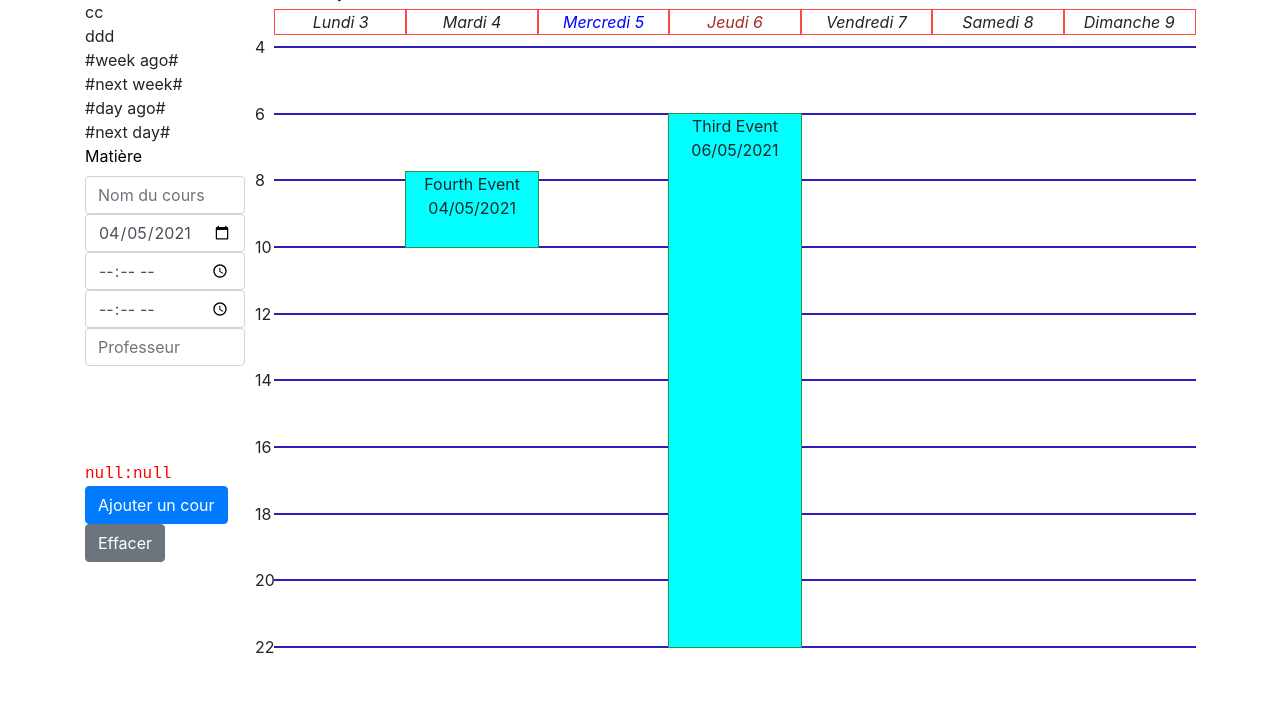
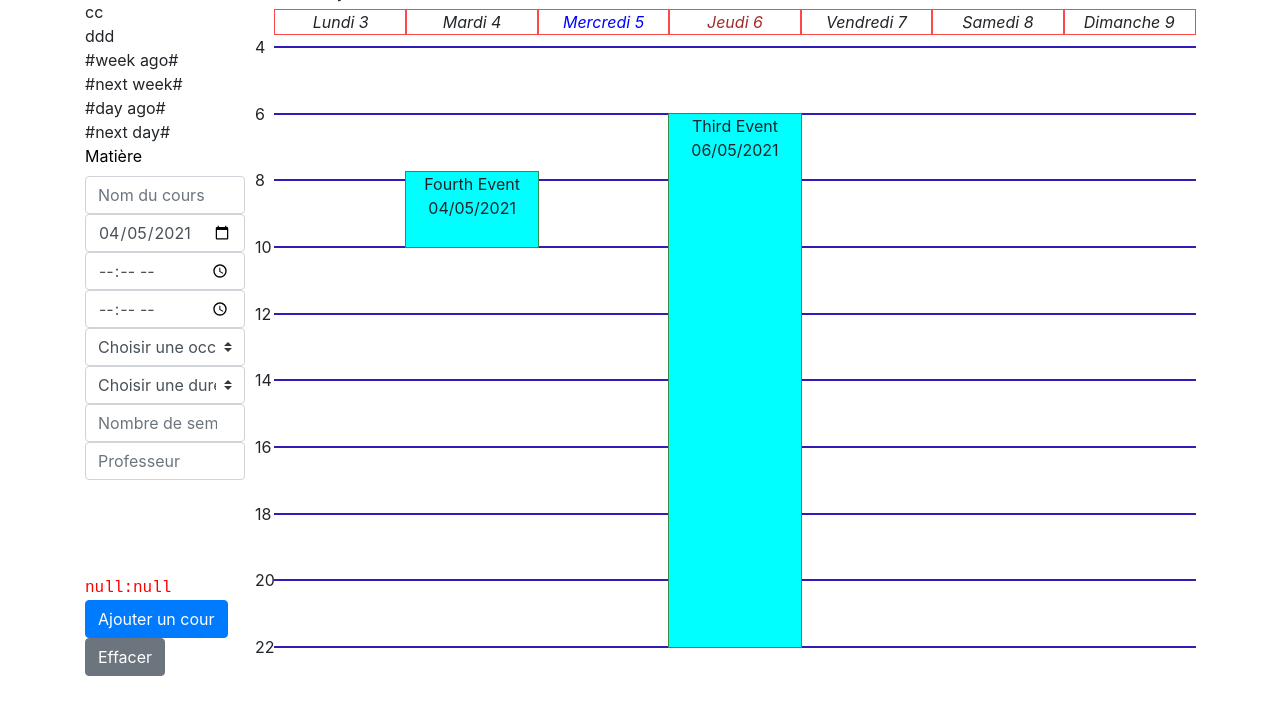
Before and after one commit to Loop-afk/amu-edt, a Nuxt app: page /agenda/1 in a window 1280 px wide. Shown: the top 714 px of the page. Built offline with nearby package versions, Linux system fonts and the light colour scheme.

Commit message:
adding input to formular (duration fuzzy)

```diff
--- a/components/AddCourse/Formular.vue
+++ b/components/AddCourse/Formular.vue
@@ -8,6 +8,9 @@
       <b-form-input v-model="formular.day" type="date" required />
       <b-form-input v-model="startTime" type="time" required />
       <b-form-input v-model="endTime" type="time" required />
+      <b-form-select v-model="formular.occurences" :options="formular_options.occurences" />
+      <b-form-select v-model="formular.duration" :options="formular_options.duration" />
+      <b-form-input v-if="formular.duration === null || Number(formular.duration) != Number.NaN" v-model="formular.duration" type="number" placeholder="Nombre de semaine" />
       <b-form-input v-model="formular.teacher" type="text" list="list_teacher" placeholder="Professeur" />
       <b-form-datalist id="list_teacher" :options="formular_options.teacher" />
       <br>
@@ -42,7 +45,8 @@ export default {
       formular: {
         title: null,
         day: getInputFormatedDate(this.scheduleReferenceDate),
-        occurences: null,
+        occurences: null, // default value
+        duration: null,
         groups: [],
         start: { hour: null, minutes: null },
         end: { hour: null, minutes: null },
@@ -53,7 +57,9 @@ export default {
       formular_options: {
         title: ['Algorithmique', 'Logique', 'Projet'],
         teacher: ['Line JAMET JAKUBIEC', 'Victor CEPOI', 'Séverine Fratanie'],
-        groups: ['Aix/L3 info', 'Luminy/L3 info', 'L2 chimie']
+        groups: ['Aix/L3 info', 'Luminy/L3 info', 'L2 chimie'],
+        occurences: [{ text: 'Choisir une occurence', value: null }, 'spontané', 'journalier', 'hebdomadaire', 'bihebdomadaire', 'mensuel'],
+        duration: [{ text: 'Choisir une durée', value: null }, 'spontané', '1 semaine', 'semi-semestriel', 'semestriel', 'annuel']
       }
     }
   },
```
